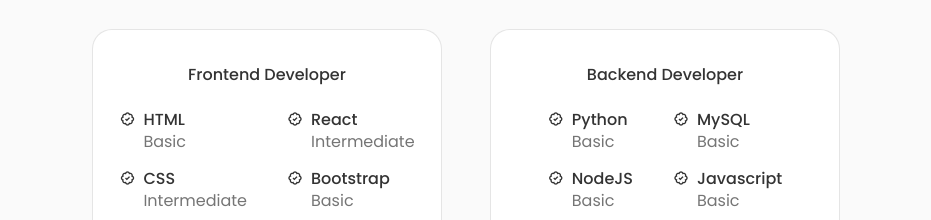
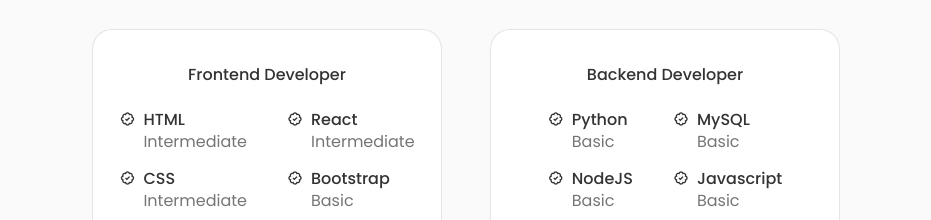
Before and after one commit to DEVLevid/my-portfolio, a React (Create React App) app: page / in a window 1280 px wide. Shown: the part 1640-1860 px from the top of the page, without its empty margins (174-1105 px from the left). Built offline with nearby package versions, Linux system fonts and the light colour scheme.

Commit message:
feat: Update HTML section skills

```diff
--- a/src/components/skills/frontend.jsx
+++ b/src/components/skills/frontend.jsx
@@ -13,7 +13,7 @@
               <i class="bx bx-badge-check"></i>
               <div>
                 <h3 className="skills_name">HTML</h3>
-                <span className="skills_level">Basic</span>
+                <span className="skills_level">Intermediate</span>
               </div>
             </div>
 
```
